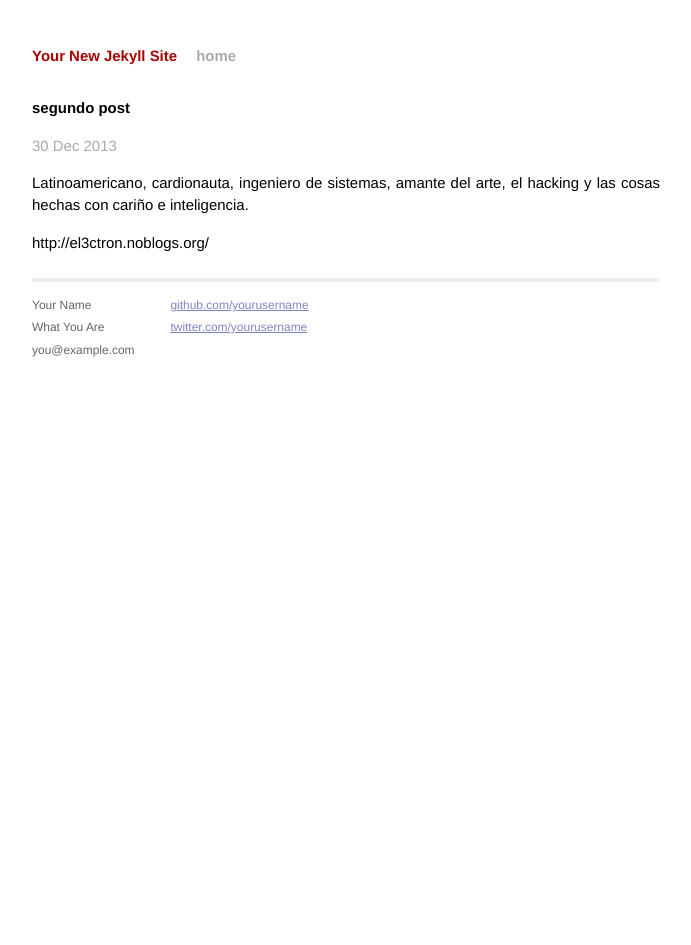
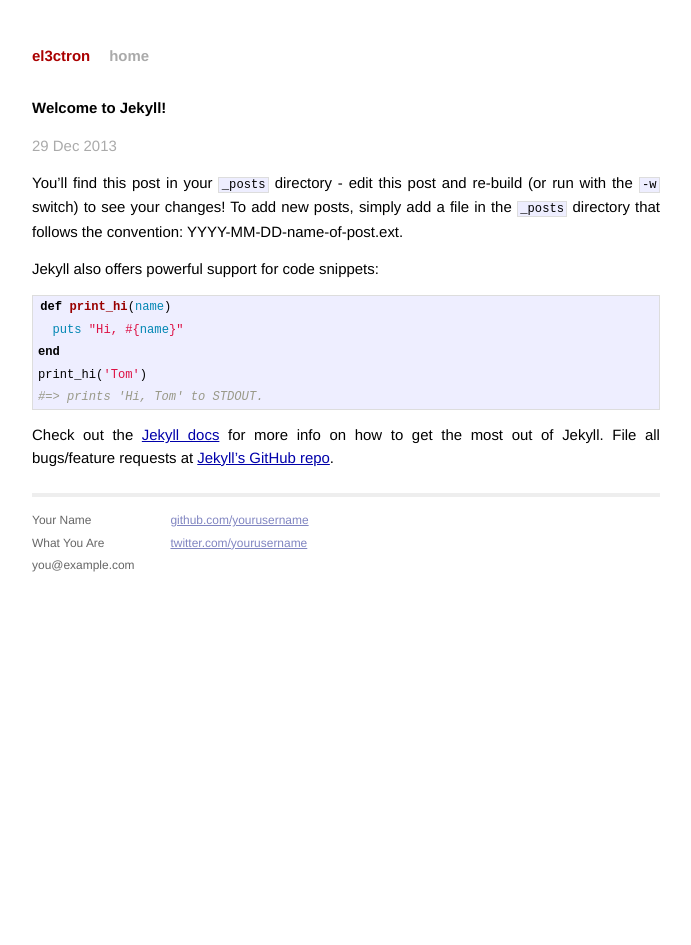
Before and after one commit to el3ctron/el3ctron.github.io, a Jekyll site: the page built from blog/_posts/2013-12-29-welcome-to-jekyll.markdown, in a window 1280 px wide. Shown: the whole page, without its empty margins (294-985 px from the left). Built offline with Jekyll 4.4.1, drawn with Linux system fonts in a browser that asks for light colours; Markdown is read by kramdown in place of the engine named in the settings.

Commit message:
agregando otropost

```diff
--- a/blog/_config.yml
+++ b/blog/_config.yml
@@ -1,3 +1,3 @@
-name: Your New Jekyll Site
+name: el3ctron
 markdown: redcarpet
 pygments: true
--- a/blog/_posts/2013-12-29-welcome-to-jekyll.markdown
+++ b/blog/_posts/2013-12-29-welcome-to-jekyll.markdown
@@ -1,12 +1,24 @@
 ---
 layout: post
-title:  "segundo post"
-date:   2013-12-30 17:48:19
-categories: post el3ctron
+title:  "Welcome to Jekyll!"
+date:   2013-12-29 14:48:00
+categories: jekyll update
 ---
 
-Latinoamericano, cardionauta, ingeniero de sistemas, amante del arte, el hacking y las cosas hechas con cariño e inteligencia.
+You'll find this post in your `_posts` directory - edit this post and re-build (or run with the `-w` switch) to see your changes!
+To add new posts, simply add a file in the `_posts` directory that follows the convention: YYYY-MM-DD-name-of-post.ext.
 
-http://el3ctron.noblogs.org/
+Jekyll also offers powerful support for code snippets:
 
-[el3ctron-gh]: https://github.com/el3ctron
+{% highlight ruby %}
+def print_hi(name)
+  puts "Hi, #{name}"
+end
+print_hi('Tom')
+#=> prints 'Hi, Tom' to STDOUT.
+{% endhighlight %}
+
+Check out the [Jekyll docs][jekyll] for more info on how to get the most out of Jekyll. File all bugs/feature requests at [Jekyll's GitHub repo][jekyll-gh].
+
+[jekyll-gh]: https://github.com/mojombo/jekyll
+[jekyll]:    http://jekyllrb.com
```
Also changed, not shown: blog/_posts/2013-12-29-welcome-to-jekyll1.markdown (added, +12 -0 lines).
